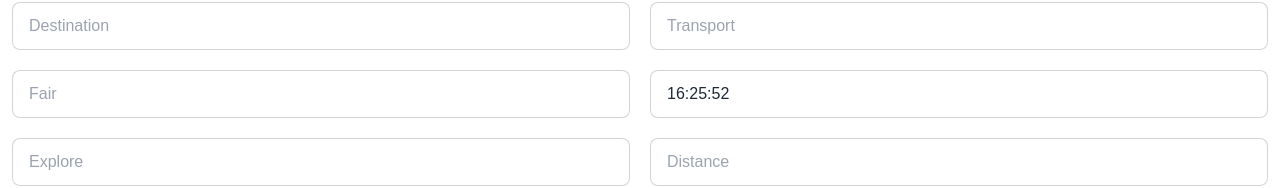
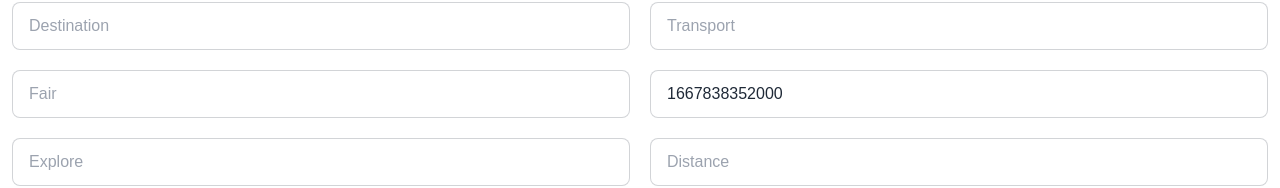
Before and after one commit to Nahid-07/Travelog-client, a React (Create React App) app: page /adservices in a window 1280 px wide. Shown: the part 334-522 px from the top of the page. Built offline with nearby package versions, Linux system fonts and the light colour scheme; no server answers; sample sign-in values are in the browser's storage.

Commit message:
fixed some bugs

```diff
--- a/src/Components/AddService/AddServices.js
+++ b/src/Components/AddService/AddServices.js
@@ -5,7 +5,7 @@ import useTitle from "../hook/useTitle";
 const AddServices = () => {
   useTitle("add_service");
   const today = new Date();
-  const time = today.getHours() + ":" + today.getMinutes() + ":" + today.getSeconds();
+  const time = today.getTime()
   const handleSubmit = (e) => {
     e.preventDefault();
     const form = e.target;
```
